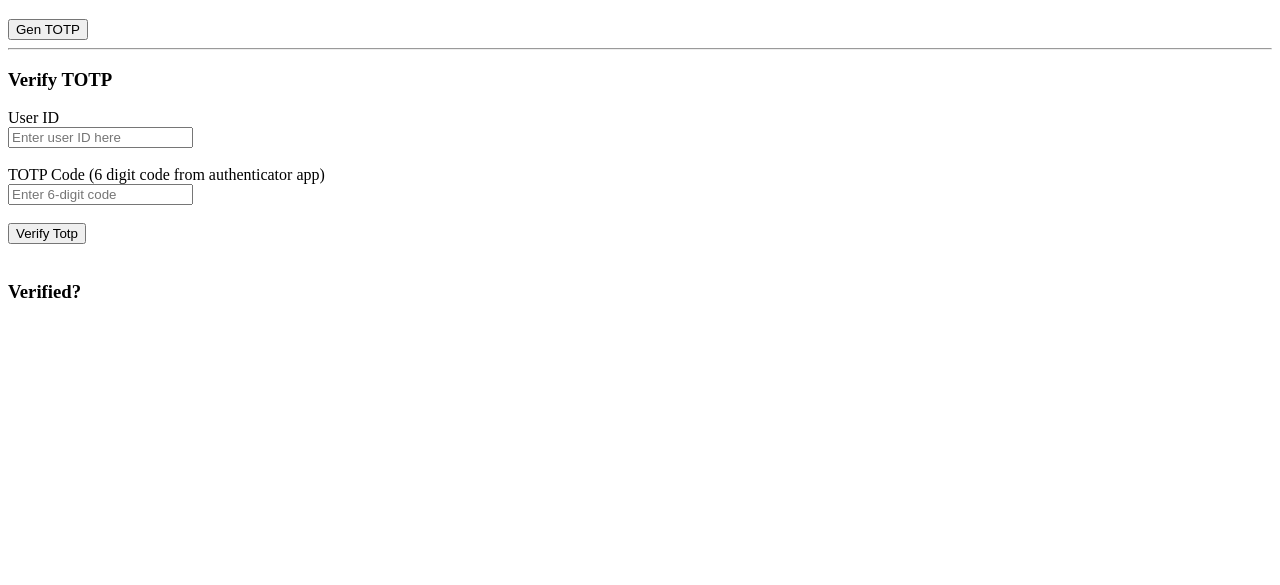
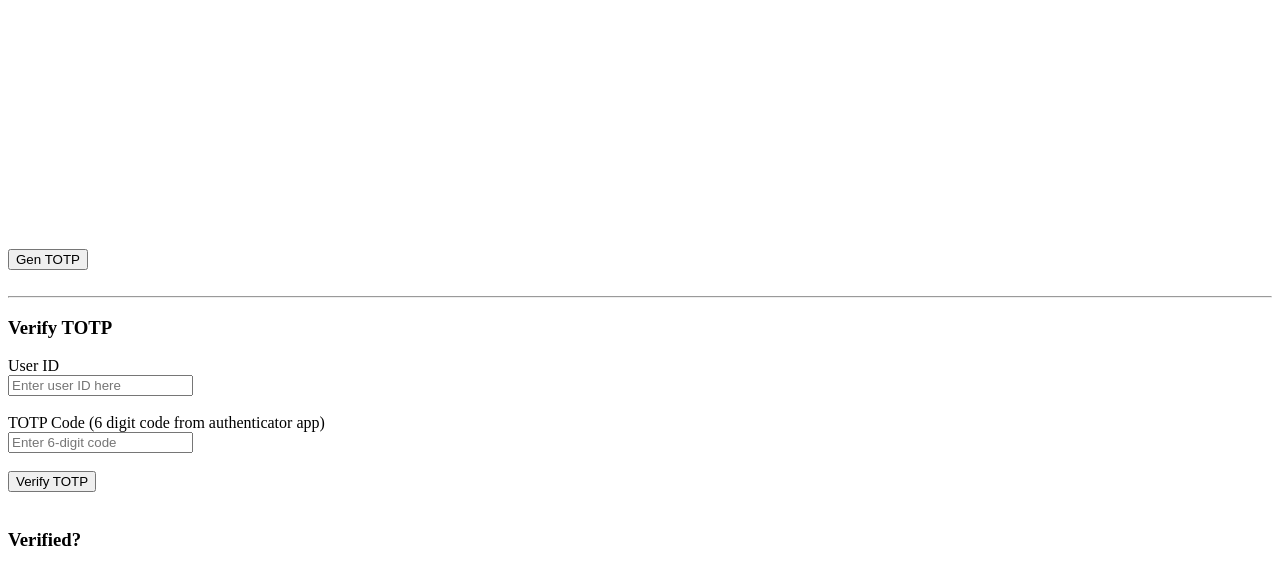
Before and after one commit to PaulB-H/totp, a website: page public/index.html in a window 1280 px wide. Shown: the part 61-646 px from the top of the page. Drawn offline with nearby package versions, Linux system fonts and the light colour scheme.

Commit message:
Cleaned up html structure & verify-totp form

```diff
--- a/public/index.html
+++ b/public/index.html
@@ -10,17 +10,19 @@
   <body>
     <header>
       <h1>Hello TOTP</h1>
-      <div id="qrcode"></div>
     </header>
 
     <main>
+      <div id="gen-qrcode">
+        <div id="qrcode" style="min-width: 230px; min-height: 230px"></div>
         <button onclick="genTotp()">Gen TOTP</button>
+      </div>
+
       <br />
-
       <hr />
 
       <h3>Verify TOTP</h3>
-
+      <form id="verify-totp-form" action="#" onsubmit="verifyTotp()">
         <label for="userId">User ID</label><br />
         <input
           type="number"
@@ -28,7 +30,9 @@
           id="userId"
           placeholder="Enter user ID here"
         />
-      <br /><br />
+
+        <br />
+        <br />
 
         <label for="totpcode">
           TOTP Code (6 digit code from authenticator app)
@@ -43,13 +47,13 @@
 
         <br /><br />
 
-      <button onclick="verifyTotp()">Verify Totp</button>
+        <input type="submit" value="Verify TOTP" />
+
         <br /><br />
+      </form>
 
-      <div id="verified">
       <h3>Verified?</h3>
       <h4 id="verified"></h4>
-      </div>
     </main>
 
     <!-- scriptbox -->
@@ -81,6 +85,8 @@
         };
 
         const verifyTotp = () => {
+          event.preventDefault();
+
           let userId = document.getElementById("userId").value;
           let totpcode = document.getElementById("totpcode").value;
 
```
Lines whose indentation alone changed are shown as unchanged.
